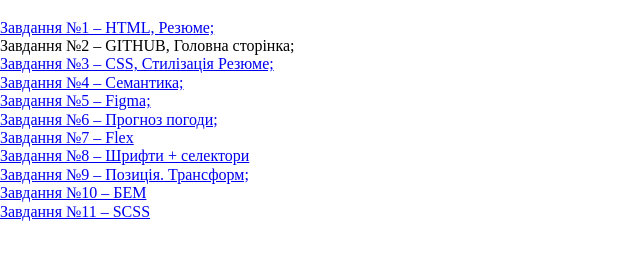
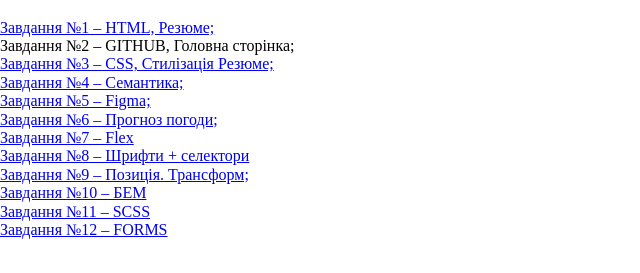
Before and after one commit to orqaok/beetroot, a plain HTML site: page index.html in a window 1280 px wide. Shown: the part 61-334 px from the top of the page, without its empty margins (0-640 px from the left). Drawn offline with Linux system fonts and the light colour scheme.

Commit message:
lesson-12

```diff
--- a/index.html
+++ b/index.html
@@ -53,6 +53,9 @@
         <li>
           <a href="./lesson-11/index.html">Завдання №11 – SCSS</a>
         </li>
+        <li>
+          <a href="./lesson-12/index.html">Завдання №12 – FORMS</a>
+        </li>
       </ol>
     </div>
   </body>
```
